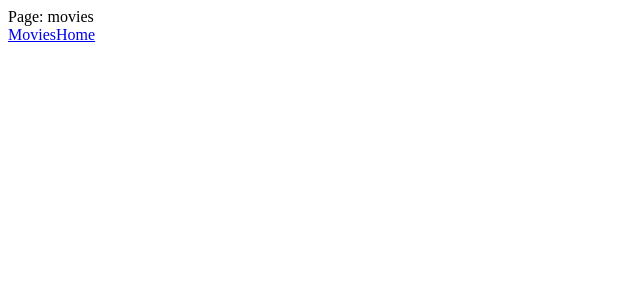
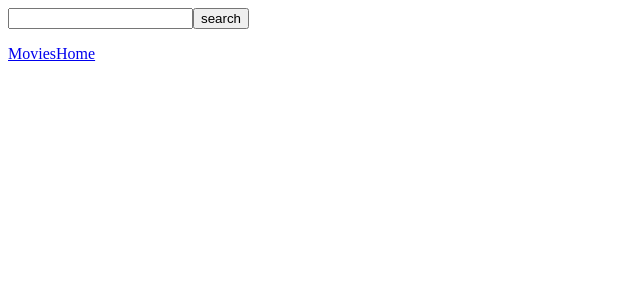
Before and after one commit to shampansky/vueschool-nuxt-3-fundamentals, a Nuxt app: page /movies in a window 1280 px wide. Shown: the top 300 px of the page, without its empty margins (0-640 px from the left). Built offline with nearby package versions, Linux system fonts and the light colour scheme.

Commit message:
Добавление формы поиска фильмов

```diff
--- /dev/null
+++ b/app/components/MovieSearch.vue
@@ -0,0 +1,30 @@
+<script setup>
+definePageMeta({
+  name: 'movies-id'
+})
+const query = ref('')
+const movies = ref([])
+
+async function search() {
+  const { Search } = await $fetch(`http://www.omdbapi.com/?apikey=876937fd&s=${query.value}`)
+  movies.value = Search
+}
+</script>
+
+<template>
+  <div>
+    <form @submit.prevent="search">
+      <input v-model="query" type="text" >
+      <button>search</button>
+    </form>
+    <ul>
+      <li v-for="movie in movies" :key="movie.imdbID">
+        <NuxtLink :to="{ name: 'movies-id', params: {id: movie.imdbID} }">
+          <img :src="movie.Poster" :alt="movie.title">
+        </NuxtLink>
+      </li>
+    </ul>
+  </div>
+</template>
+
+<style scoped></style>
--- a/app/pages/movies/[id].vue
+++ b/app/pages/movies/[id].vue
@@ -1,3 +1,4 @@
+<script lang="ts"></script>
 <template>
   <div>
     {{ $route.params.id }}
--- a/app/pages/movies/index.vue
+++ b/app/pages/movies/index.vue
@@ -1,9 +1,3 @@
-<script setup lang="ts"></script>
-
 <template>
-  <div>
-    Page: movies
-  </div>
+  <MovieSearch />
 </template>
-
-<style scoped></style>
```
